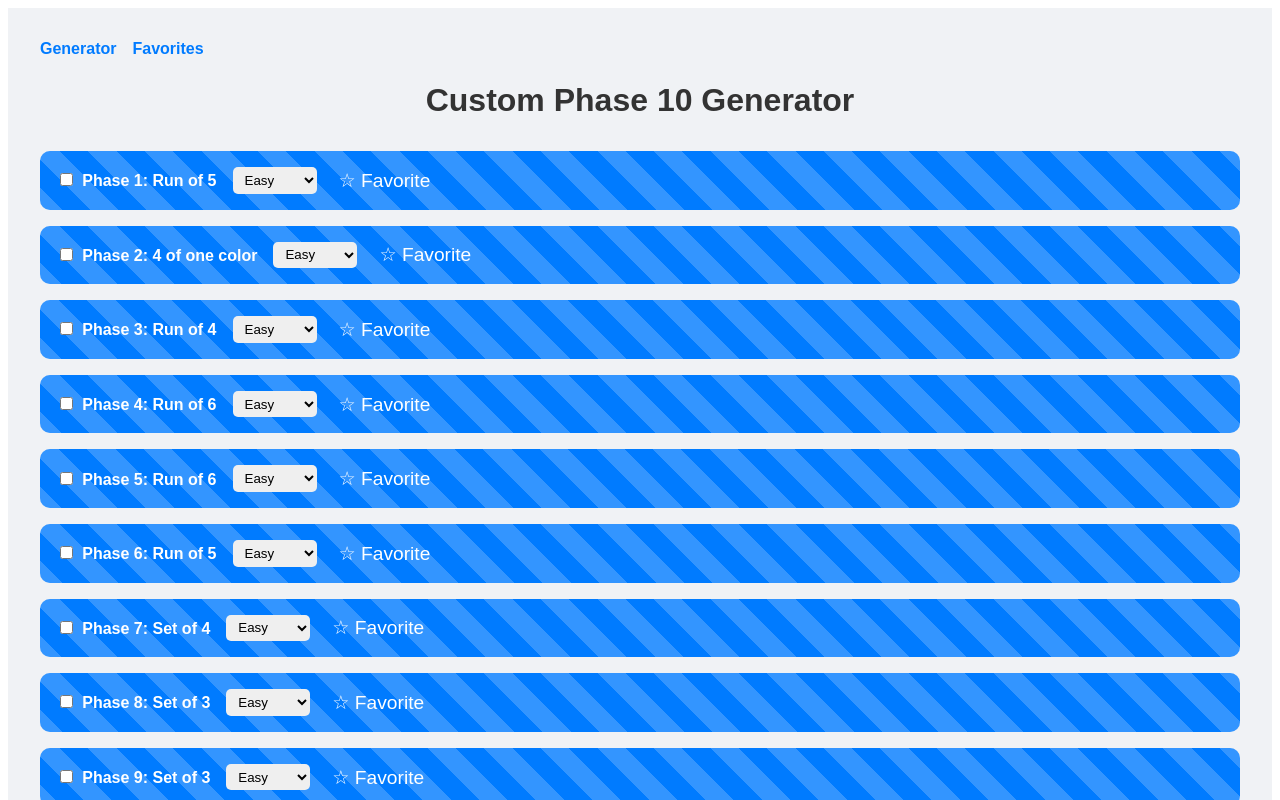
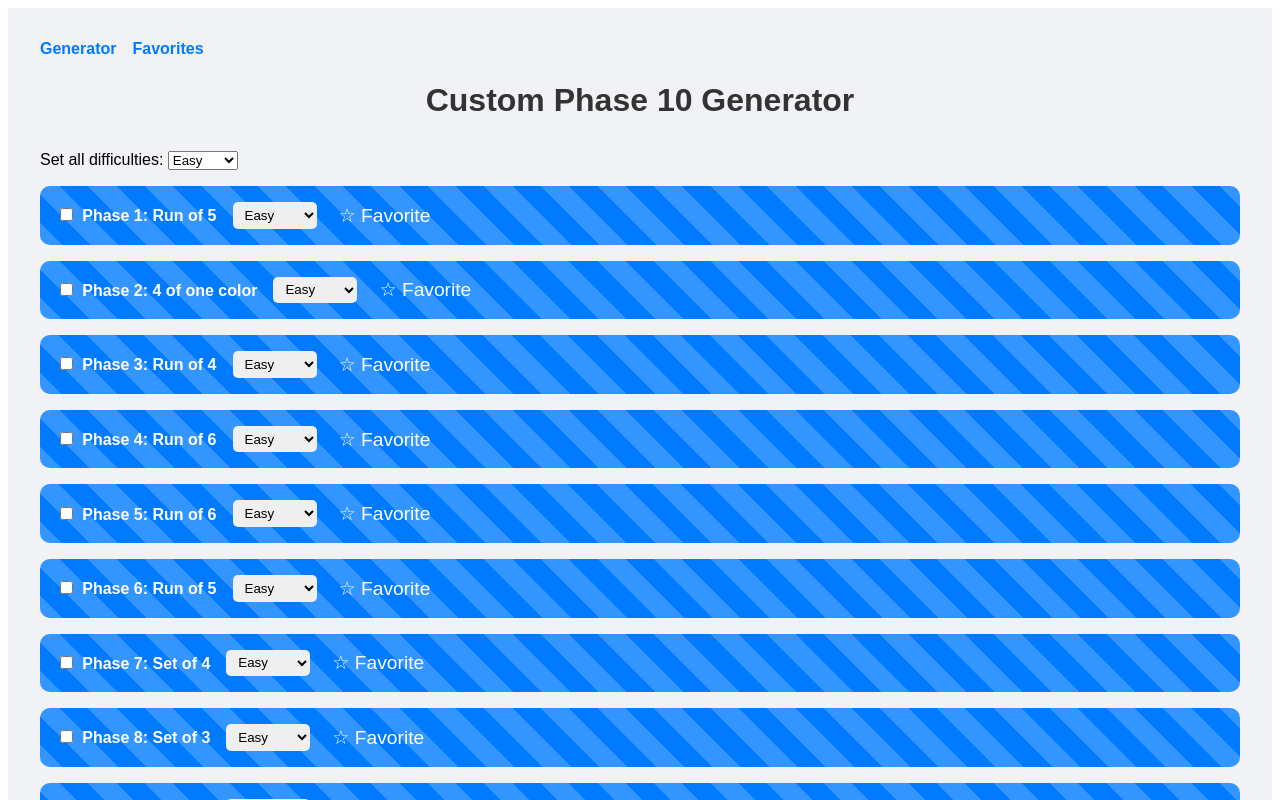
Before and after one commit to IronBryce2011/phase10-gen, a React (Vite) app: page / in a window 1280 px wide. Shown: the top 800 px of the page. Built offline with nearby package versions, Linux system fonts and the light colour scheme.

Commit message:
Update App.jsx

```diff
--- a/src/App.jsx
+++ b/src/App.jsx
@@ -16,6 +16,20 @@
     const stored = localStorage.getItem("favorites");
     return stored ? JSON.parse(stored) : [];
   });
+// Add this inside your component
+const setAllDifficulties = (newDifficulty) => {
+  setDifficulties(Array(10).fill(newDifficulty));
+};
+
+  // helper to calculate master difficulty value
+const getMasterDifficulty = () => {
+  const first = difficulties[0];
+  if (difficulties.every((d) => d === first)) {
+    return first; // all same
+  }
+  return "mixed"; // different values
+};
+
 
   const regenerate = () => {
     const seen = new Set(phases.filter((_, i) => locked[i]));
@@ -75,6 +89,30 @@
           path="/"
           element={
             <div className="phases-list">
+
+              {/* Master dropdown */}
+              <div className="master-dropdown">
+                <label>Set all difficulties: </label>
+                <select
+                  value={
+                    difficulties.every(d => d === difficulties[0])
+                      ? difficulties[0]  // all same → show that
+                      : "mixed"           // otherwise → mixed
+                  }
+                  onChange={(e) => {
+                    if (e.target.value !== "mixed") {
+                      setDifficulties(Array(10).fill(e.target.value));
+                    }
+                  }}
+                >
+                  <option value="mixed" disabled>Mixed</option>
+                  <option value="easy">Easy</option>
+                  <option value="medium">Medium</option>
+                  <option value="hard">Hard</option>
+                </select>
+              </div>
+
+              {/* Individual dropdowns */}
               {phases.map((phase, i) => (
                 <div key={i} className="phase-card" style={{ "--phase-index": i }}>
                   <div className="phase-card-content">
@@ -106,6 +144,7 @@
                   </div>
                 </div>
               ))}
+
               <button className="regenerate-btn" onClick={regenerate}>
                 🎲 Regenerate
               </button>
```
Lines whose indentation alone changed are shown as unchanged.
